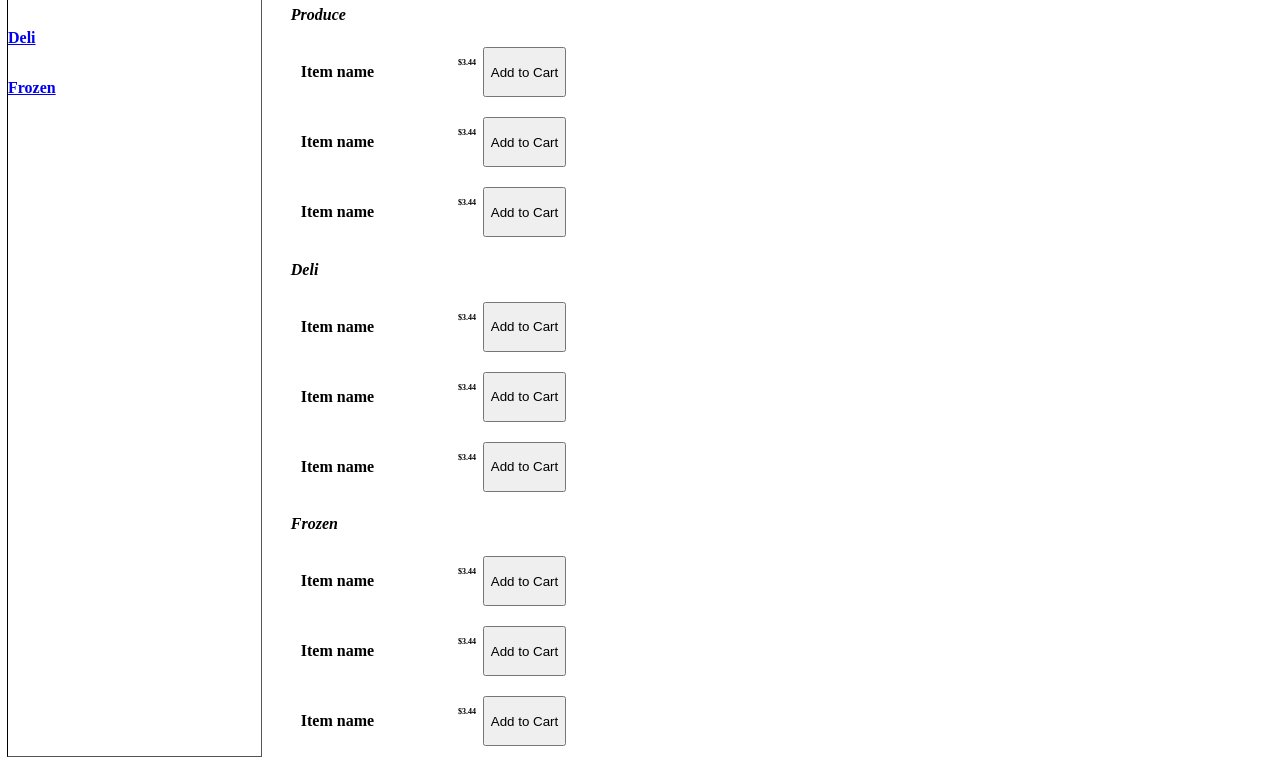
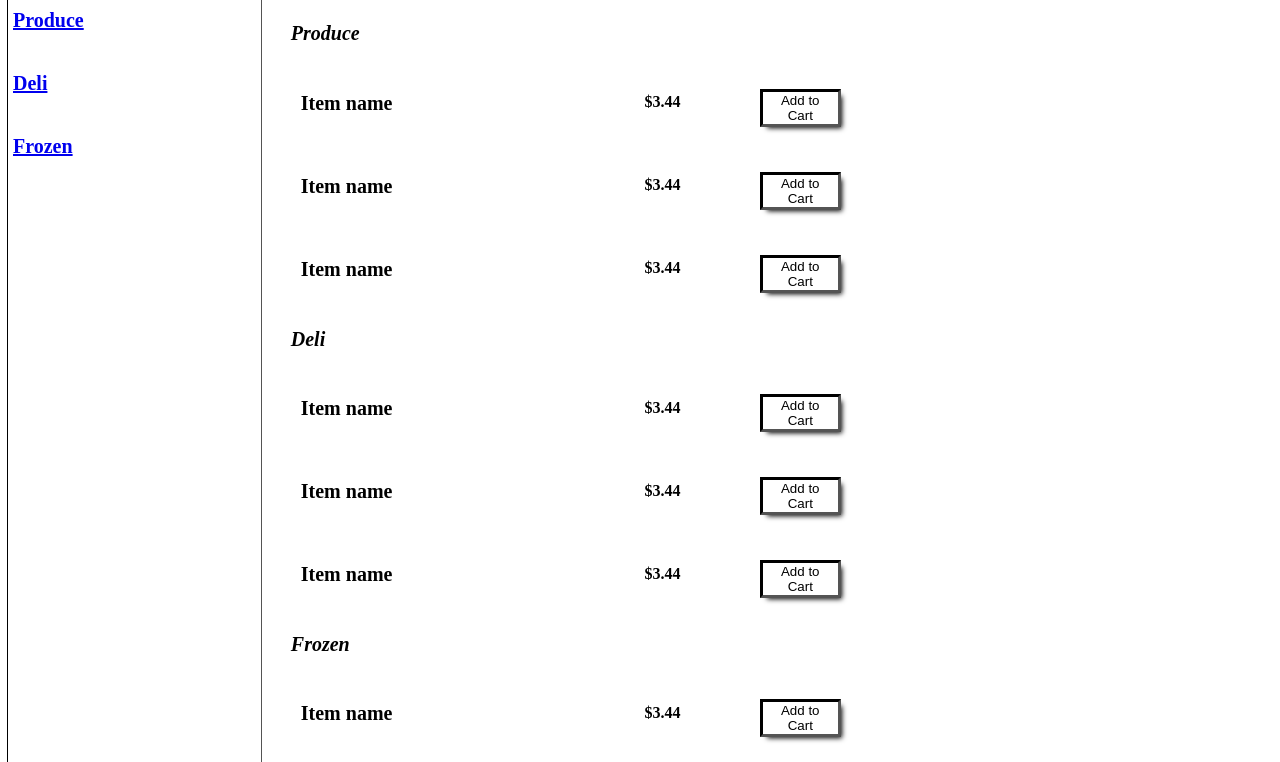
Before and after one commit to djbrigidope/phase-2-challenge, a plain HTML site: page part-3,/index.html in a window 1280 px wide. Shown: the part 145-907 px from the top of the page. Drawn offline with Linux system fonts and the light colour scheme.

Commit message:
built a button

```diff
--- a/part-1,/package.json
+++ b/part-1,/package.json
@@ -10,5 +10,5 @@
   "test": "test"
 },
 "scripts": {
-  "test": "mocha"
+  "test": "npm"
 },
--- a/part-3,/index.html
+++ b/part-3,/index.html
@@ -6,20 +6,20 @@
     <link rel="stylesheet" type="text/css" href="style.css">
   </head>
   <header class='header'>
-    <h3>Grocer</h3>
+    <h3 class='sections'>Grocer</h3>
     <button class='cart'>Cart(3)</button>
   </header>
   <body class='main'>
       <div class='leftVRight'>
         <div class='left'>
           <div class=leftHeader>
-            <h3>Sections</h3>
+            <h3 class='sections'>Sections</h3>
           </div>
 
 
-          <h3><a href='#produce'>Produce</a></h3>
-          <h3><a href='#deli'>Deli</a></h3>
-          <h3><a href='#frozen'>Frozen</a></h3>
+          <h3 class='sections'><a href='#produce'>Produce</a></h3>
+          <h3 class='sections'><a href='#deli'>Deli</a></h3>
+          <h3 class='sections'><a href='#frozen'>Frozen</a></h3>
         </div>
 
         <div class='right'>
@@ -29,57 +29,57 @@
                   <div class="item">
                     <h3>Item name</h3>
                     <span class='space'></span>
-                    <h4>$3.44</h4> <button class='cartB'>Add to Cart</button>
+                    <h4>$3.44</h4><span class='space2'></span> <button class='cartB'>Add to Cart</button>
                   </div>
 
                   <div class="item">
                     <h3>Item name</h3>
                     <span class='space'></span>
-                    <h4>$3.44</h4> <button class='cartB'>Add to Cart</button>
+                    <h4>$3.44</h4><span class='space2'></span> <button class='cartB'>Add to Cart</button>
                   </div>
 
                   <div class="item">
                     <h3>Item name</h3>
                     <span class='space'></span>
-                    <h4>$3.44</h4> <button class='cartB'>Add to Cart</button>
+                    <h4>$3.44</h4><span class='space2'></span> <button class='cartB'>Add to Cart</button>
                   </div>
 
                 <h2 id='deli'>Deli</h2>
                   <div class="item">
                     <h3>Item name</h3>
                     <span class='space'></span>
-                    <h4>$3.44</h4> <button class='cartB'>Add to Cart</button>
+                    <h4>$3.44</h4><span class='space2'></span> <button class='cartB'>Add to Cart</button>
                   </div>
 
                   <div class="item">
                     <h3>Item name</h3>
                     <span class='space'></span>
-                    <h4>$3.44</h4> <button class='cartB'>Add to Cart</button>
+                    <h4>$3.44</h4><span class='space2'></span> <button class='cartB'>Add to Cart</button>
                   </div>
 
                   <div class="item">
                     <h3>Item name</h3>
                     <span class='space'></span>
-                    <h4>$3.44</h4> <button class='cartB'>Add to Cart</button>
+                    <h4>$3.44</h4><span class='space2'></span> <button class='cartB'>Add to Cart</button>
                   </div>
 
                 <h2 id='frozen'>Frozen</h2>
                   <div class="item">
                     <h3>Item name</h3>
                     <span class='space'></span>
-                    <h4>$3.44</h4> <button class='cartB'>Add to Cart</button>
+                    <h4>$3.44</h4><span class='space2'></span> <button class='cartB'>Add to Cart</button>
                   </div>
 
                   <div class="item">
                     <h3>Item name</h3>
                     <span class='space'></span>
-                    <h4>$3.44</h4> <button class='cartB'>Add to Cart</button>
+                    <h4>$3.44</h4><span class='space2'></span> <button class='cartB'>Add to Cart</button>
                   </div>
 
                   <div class="item">
                     <h3>Item name</h3>
                     <span class='space'></span>
-                    <h4>$3.44</h4> <button class='cartB'>Add to Cart</button>
+                    <h4>$3.44</h4><span class='space2'></span> <button class='cartB'>Add to Cart</button>
                   </div>
     </div>
     </div>
--- a/part-3,/style.css
+++ b/part-3,/style.css
@@ -1,25 +1,23 @@
+
 h1 {
   font-size: 2em;
   color: black;
 }
 
 h2 {
-  font-size: 1em;
+  font-size: 1.25em;
   color: black;
   font-style: italic;
 }
 
 h3 {
   color: black;
-  font-size: 1em;
-
+  font-size: 1.25em;
 }
 
 h4 {
   color: black;
-  font-size: .5em;
-
-
+  font-size: 1em;
 }
 
 .cart {
@@ -32,6 +30,7 @@ h4 {
   outline-color: black;
   outline-style: inset;
   outline-width: thin;
+
 }
 
 .main {
@@ -53,12 +52,15 @@ h4 {
 .left {
   display: flex;
   flex-direction: column;
-
   width: 20%;
   height: auto;
   outline-color: black;
   outline-style: inset;
   outline-width: thin;
+}
+
+.sections {
+  padding-left: 5px;
 }
 
 .right {
@@ -80,10 +82,41 @@ h4 {
 }
 
 .space {
-  width: 4em;
+  width: 25%;
+  margin: 10px 10px 10px 10px;
+}
+
+.space2 {
+  width: 6%;
   margin: 10px 10px 10px 10px;
 }
 
 .cartB {
+  margin-top: 20px;
   margin-left: .5em;
+  border: none;
+  height: 10%;
+  width: 45%;
+  max-width: 75px;
+  display: inline;
+  box-shadow: 4px 4px 5px black;
+  background-color: white;
+  outline-color: black;
+  outline-style: inset;
+  outline-width: medium;
 }
+
+.cartB:active {
+  margin-top: 20px;
+  margin-left: .5em;
+  border: none;
+  height: 10%;
+  width: 45%;
+  max-width: 75px;
+  display: inline;
+  box-shadow: 4px 4px 5px black;
+  background-color: grey;
+  outline-color: black;
+  outline-style: inset;
+  outline-width: medium;
+}
```
